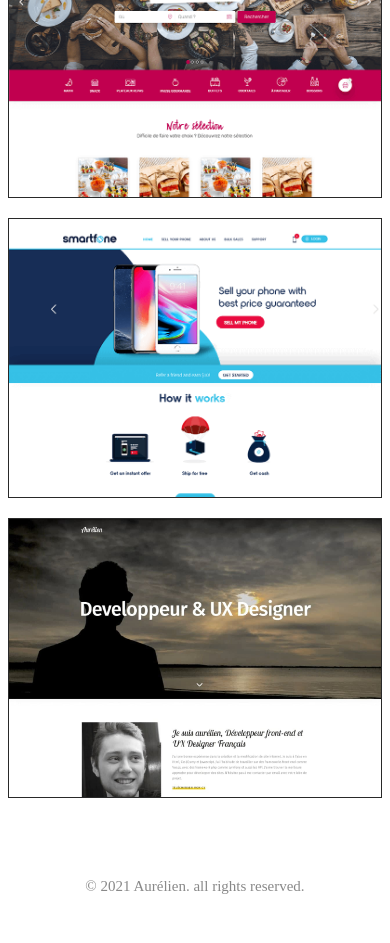
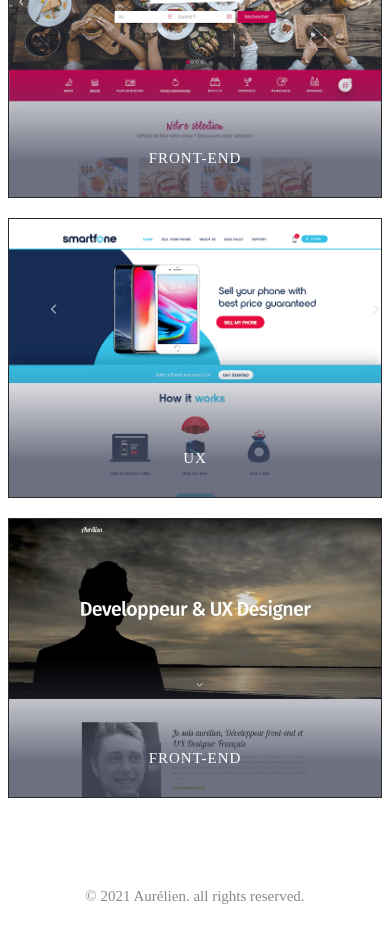
Before and after one commit to Aure-link/portfolio_v2, a Nuxt app: page / in a window 390 px wide. Shown: the part 3720-4663 px from the top of the page. Built offline with nearby package versions, Linux system fonts and the light colour scheme.

Commit message:
update hover on work section and responsive

```diff
--- a/components/work/work.vue
+++ b/components/work/work.vue
@@ -37,6 +37,9 @@
             class="work-section-items-item-img"
             :src="require(`~/assets/img/works/${work.img}.png`)"
           />
+          <div class="work-section-items-item-tag-info">
+            {{work.tag}}
+          </div>
         </div>
       </div>
     </div>
@@ -90,9 +93,31 @@ export default {
         cursor: pointer;
         margin-bottom: 30px;
         box-sizing: border-box;
-          border: 2px solid transparent;
+        border: 2px solid transparent;
+        position: relative;
+        overflow: hidden;
+        &::before {
+          content: '';
+          position: absolute;
+          width: 100%;
+          height: 100%;
+          left: 0;
+          top: 0;
+          opacity: 0;
+          background: linear-gradient(to bottom, rgba(72,76,97,0) 0%, rgba(72,76,97,0.8) 75%);
+          transition: opacity 0.35s, transform 0.35s;
+          transform: translate3d(0, 50%, 0);
+        }
         &:hover {
-          border: 2px solid #fdd914;
+          &::before {
+            opacity: 1;
+            transform: translate3d(0, 0, 0);
+            transition: opacity 0.35s, transform 0.35s;
+          }
+          .work-section-items-item-tag-info {
+            opacity: 1;
+            transform: translate3d(0,0,0);
+          }
         }
         &:last-child {
           margin-bottom: 0;
@@ -103,20 +128,50 @@ export default {
           object-fit: cover;
           object-position: top;
         }
+        .work-section-items-item-tag-info {
+          color: #fff;
+          letter-spacing: 1px;
+          text-transform: uppercase;
+          font-size: 15px;
+          opacity: 0;
+          transform: translate3d(0,10px,0);
+          transition: opacity 0.35s, transform 0.35s;
+          position: absolute;
+          width: 100%;
+          left: 0;
+          text-align: center;
+          bottom: 0;
+          padding: 30px;
+          box-sizing: border-box;
+        }
       }
       @media screen and (max-width: 800px) {
-        flex-direction: column;
         align-items: center;
         .work-section-items-item {
-          width: 100%;
+          width: 48%;
           height: 280px;
           margin: 10px 0;
           border: 1px solid #292929;
-          &:hover {
+          &:last-child {
             margin: 10px 0;
-            overflow: hidden;
-            box-shadow: initial;
           }
+          &:before {
+            opacity: 1;
+            transform: translate3d(0, 0, 0);
+            transition: opacity 0.35s, transform 0.35s;
+            height: 50%;
+            top: 50%;
+          }
+          .work-section-items-item-tag-info {
+            opacity: 1;
+            transform: translate3d(0,0,0);
+          }
+        }
+      }
+      @media screen and (max-width: 550px) {
+        flex-direction: column;
+        .work-section-items-item {
+          width: 100%;
         }
       }
     }
@@ -137,7 +192,7 @@ export default {
       background-color: #fff;
       width: 620px;
       position: relative;
-      box-shadow: 0 25px 50px rgb(0 0 0 / 5%);
+      box-shadow: 0 25px 50px rgb(0 0 0 / 15%);
       padding: 10px;
       z-index: 3;
       border-radius: 10px;
@@ -154,9 +209,18 @@ export default {
         align-items: center;
         justify-content: center;
         cursor: pointer;
+        border-bottom: 2px solid #fdd914;
+        border-left: 2px solid #fdd914;
+        transition: 0.3s;
+        &:hover {
+          .close-icon {
+              transform: rotate(90deg);
+          }
+        }
         .close-icon {
           font-size: 30px;
           color: #333;
+          transition: 0.3s;;
         }
       }
       .popin-img {
```
